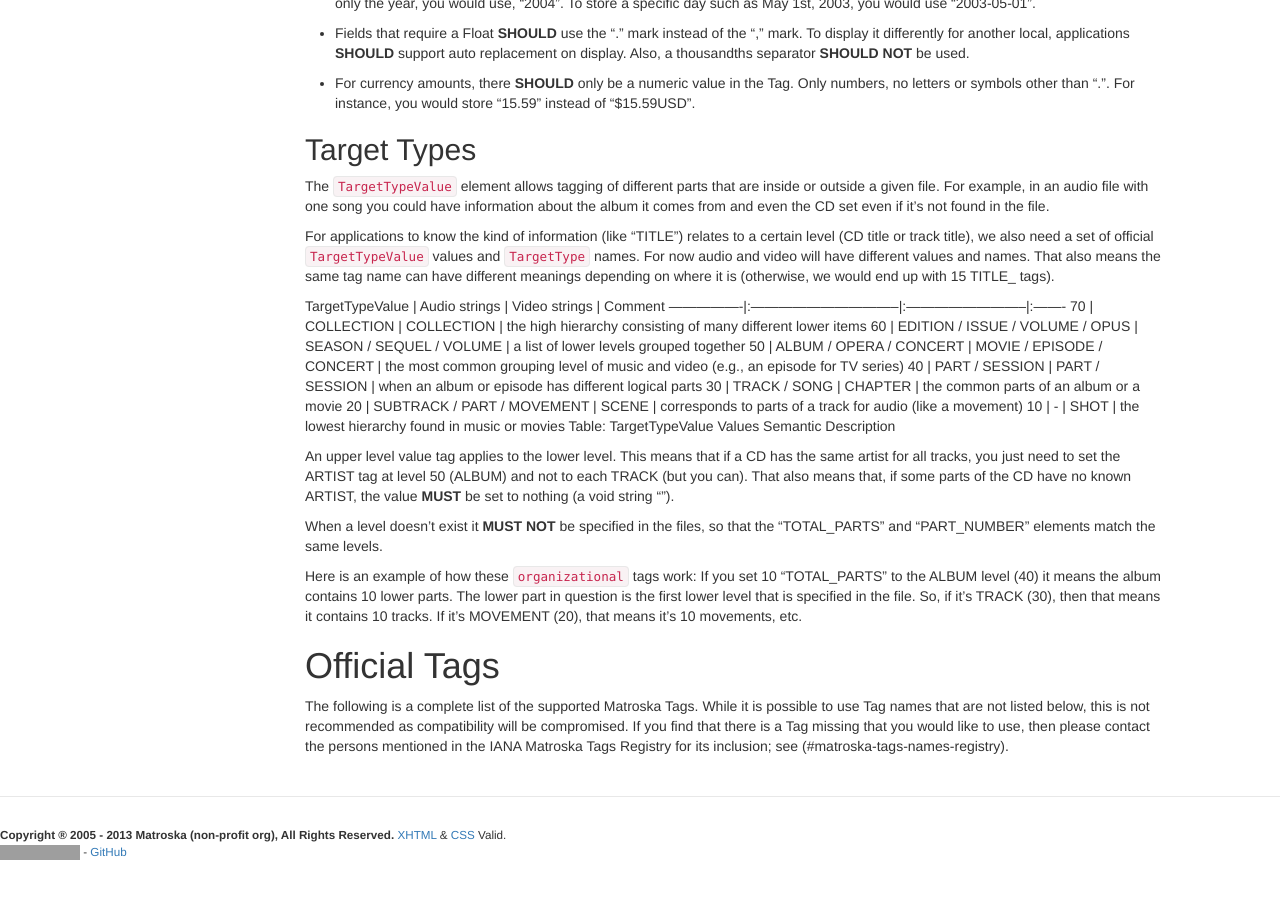
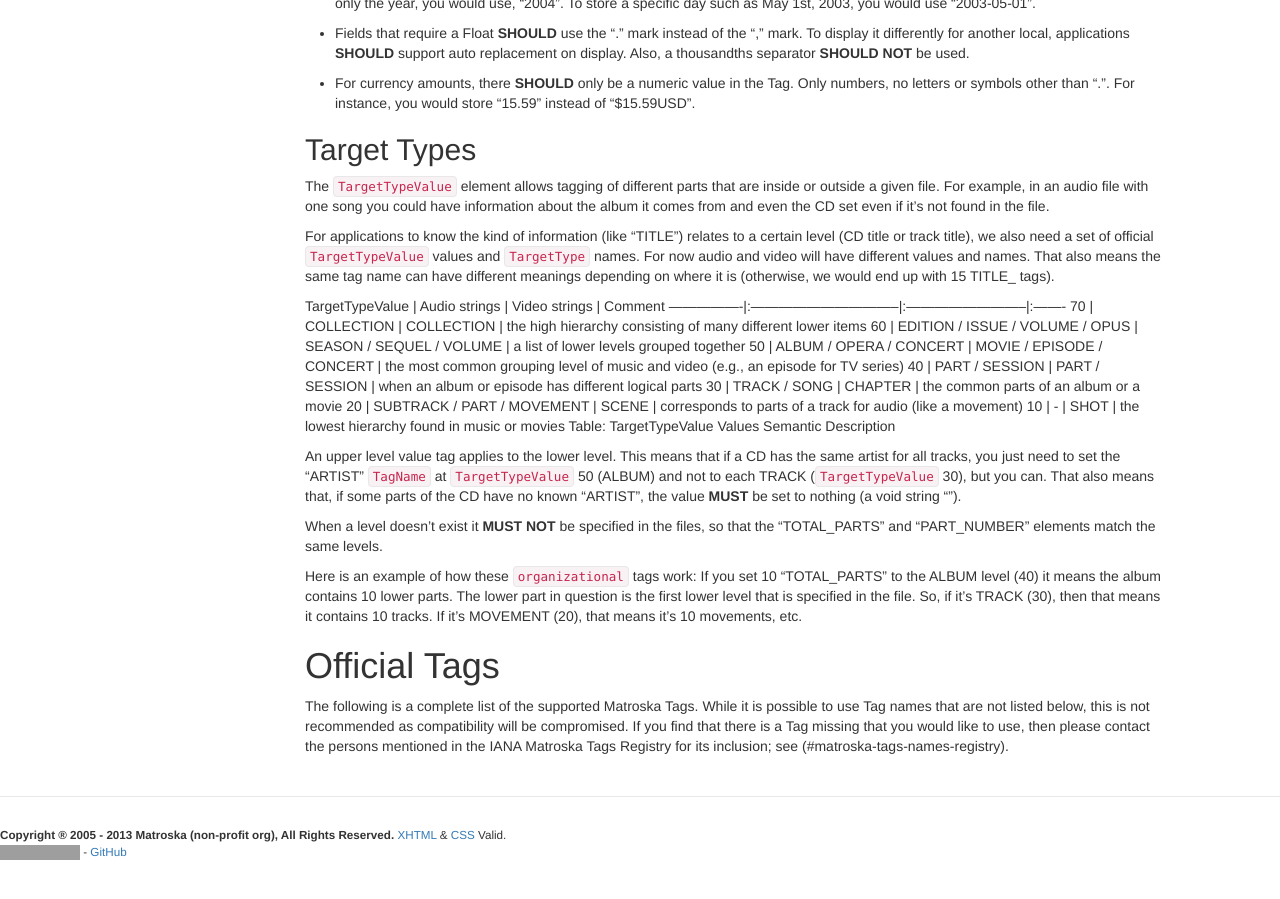
Before and after one commit to ietf-wg-cellar/matroska-specification, a Jekyll site: the page built from tagging.md, in a window 1280 px wide and 900 px high, scrolled down 1947 px. Built offline with Jekyll 4.4.1, drawn with Linux system fonts in a browser that asks for light colours; our own code applies the rules of GitHub Pages for plain Markdown files; grey boxes are pictures that could not be loaded.

Commit message:
reference TargetTypeValue for the inclusion values

```diff
--- a/tagging.md
+++ b/tagging.md
@@ -139,9 +139,9 @@ TargetTypeValue | Audio strings                   | Video strings             |
 Table: TargetTypeValue Values Semantic Description
 
 An upper level value tag applies to the lower level. This means that if a CD has the same
-artist for all tracks, you just need to set the ARTIST tag at level 50 (ALBUM) and not
-to each TRACK (but you can). That also means that, if some parts of the CD have no known
-ARTIST, the value **MUST** be set to nothing (a void string "").
+artist for all tracks, you just need to set the "ARTIST" `TagName` at `TargetTypeValue` 50 (ALBUM) and not
+to each TRACK (`TargetTypeValue` 30), but you can. That also means that, if some parts of the CD have no known
+"ARTIST", the value **MUST** be set to nothing (a void string "").
 
 When a level doesn't exist it **MUST NOT** be specified in the files, so that the "TOTAL_PARTS"
 and "PART_NUMBER" elements match the same levels.
```
